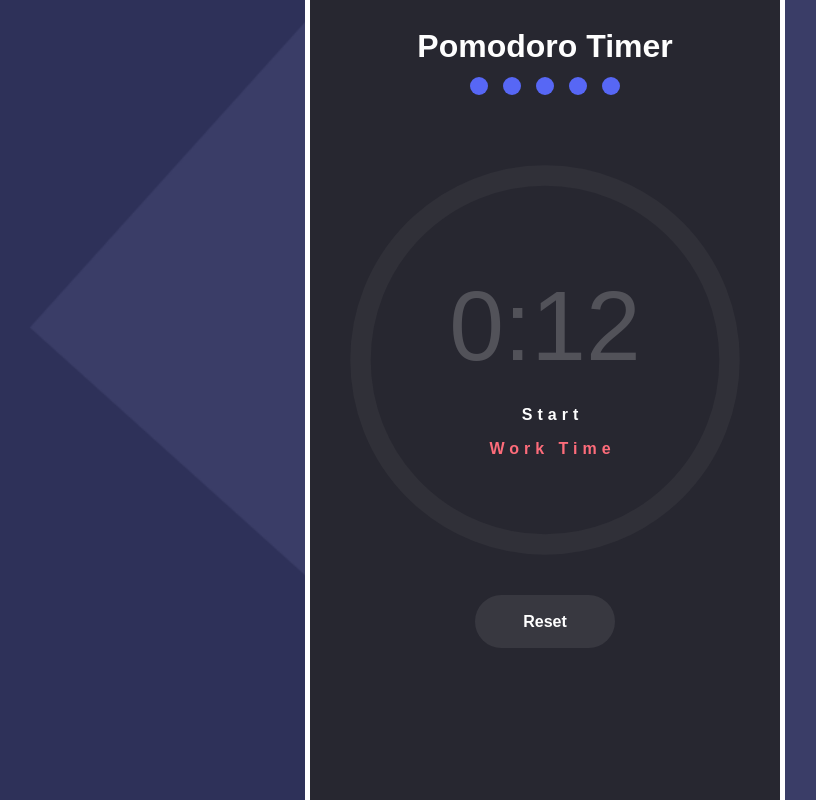
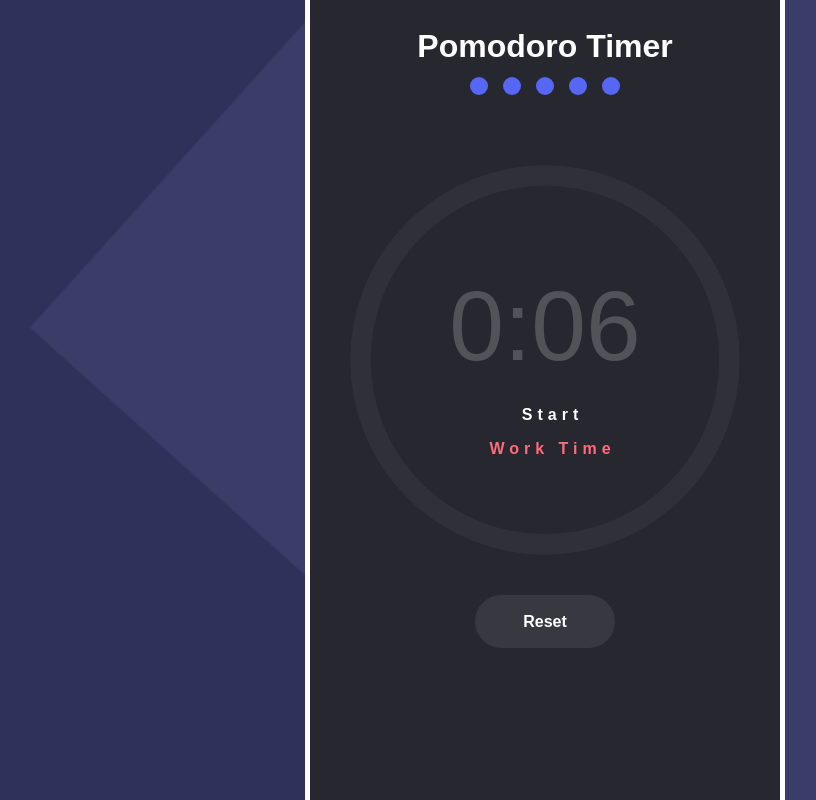
Before and after one commit to raaj-oo7/pomodoro-app, a React (Create React App) app: page / in a window 1280 px wide. Shown: the whole page, without its empty margins (95-911 px from the left). Built offline with nearby package versions, Linux system fonts and the light colour scheme.

Commit message:
update code structure

```diff
--- a/src/components/PomodoroCycle.jsx
+++ b/src/components/PomodoroCycle.jsx
@@ -8,34 +8,29 @@ const PomodoroCycle = ({
   timerMode,
   setTimerMode,
 }) => {
-  const workTime = 0.2 * 60;
+  const workTime = 0.1 * 60;
   const shortBreakTime = 0.1 * 60;
-  const longBreakTime = 0.3 * 60;
+  const longBreakTime = 0.2 * 60;
 
-  const [timer, setTimer] = useState(workTime);
-  const [workCyclesCompleted, setWorkCyclesCompleted] = useState(0);
+    const getInitialTimer = (mode) => {
+    switch (mode) {
+      case "work":
+        return workTime;
+      case "shortBreak":
+        return shortBreakTime;
+      case "longBreak":
+        return longBreakTime;
+      default:
+        return workTime;
+    }
+  };
 
-  useEffect(() => {
-    setTimer(getInitialTimer(timerMode));
-  }, [workTime]);
-
-  useEffect(() => {
-    let intervalId;
-
-    if (isActive && timer > 0) {
-      intervalId = setInterval(() => {
-        setTimer((prevTimer) => (prevTimer > 0 ? prevTimer - 1 : 0));
-      }, 1000);
-    } else if (timer === 0) {
-      handleCyclePhase();
-    }
-
-    return () => clearInterval(intervalId);
-  }, [isActive, timer, timerMode]);
+  const [timer, setTimer] = useState(getInitialTimer(workTime));
+  const [workCyclesCompleted, setWorkCyclesCompleted] = useState(1);
 
   const handleCyclePhase = () => {
     if (timerMode === "work") {
-      if (workCyclesCompleted < 4) {
+      if (workCyclesCompleted < 5) {
         setWorkCyclesCompleted((prevCount) => prevCount + 1);
         setTimerMode("shortBreak");
         setTimer(shortBreakTime);
@@ -53,23 +48,24 @@ const PomodoroCycle = ({
     }
   };
 
+  useEffect(() => {
+    let intervalId;
+
+    if (isActive && timer > 0) {
+      intervalId = setInterval(() => {
+        setTimer((prevTimer) => (prevTimer > 0 ? prevTimer - 1 : 0));
+      }, 1000);
+    } else if (timer === 0) {
+      handleCyclePhase();
+    }
+
+    return () => clearInterval(intervalId);
+  }, [isActive, timer, timerMode, handleCyclePhase]);
+
   const formatTime = (time) => {
     const minutes = Math.floor(time / 60);
     const seconds = time % 60;
     return `${minutes}:${seconds < 10 ? "0" : ""}${seconds}`;
-  };
-
-  const getInitialTimer = (mode) => {
-    switch (mode) {
-      case "work":
-        return workTime;
-      case "shortBreak":
-        return shortBreakTime;
-      case "longBreak":
-        return longBreakTime;
-      default:
-        return workTime;
-    }
   };
 
   const timerModes = {
```
